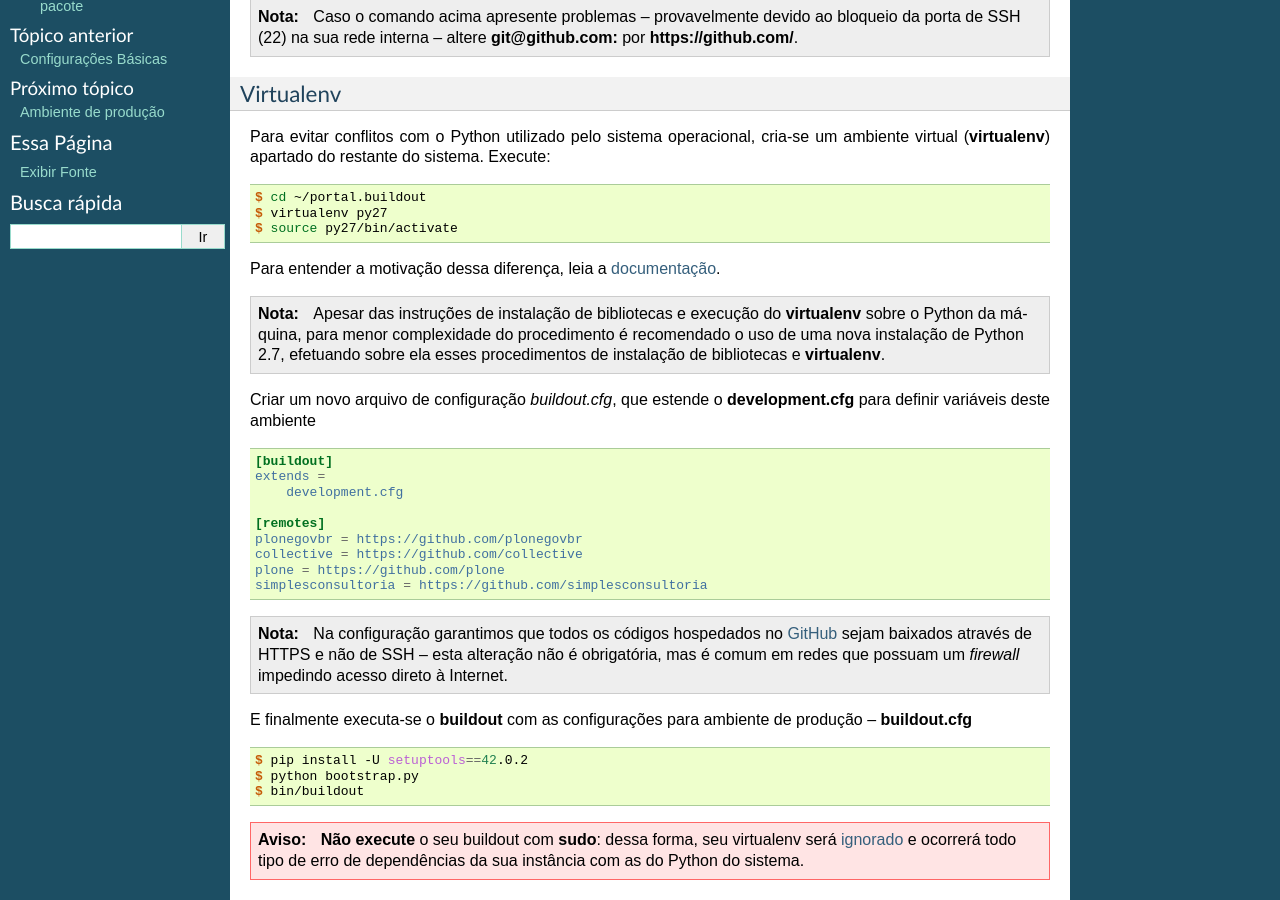
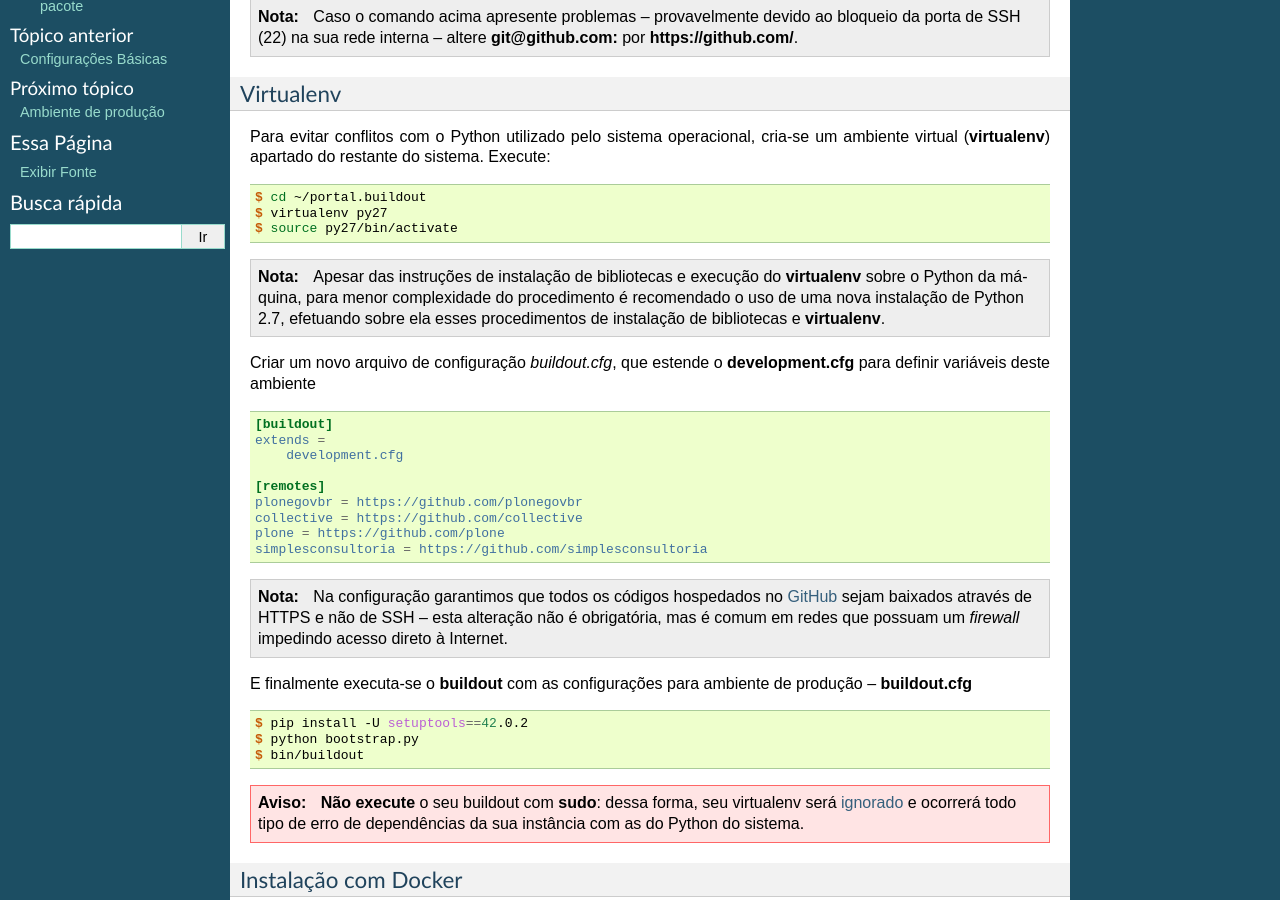
Before and after one commit to plonegovbr/portal.buildout, a Sphinx documentation site: the page built from docs/desenvolvimento.rst, in a window 1280 px wide and 900 px high, scrolled down 300 px. Built offline with Sphinx 7.4.7, drawn with Linux system fonts in a browser that asks for light colours.

Commit message:
Remove documentação desatualizada.

```diff
--- a/docs/desenvolvimento.rst
+++ b/docs/desenvolvimento.rst
@@ -31,9 +31,6 @@ Execute:
     $ cd ~/portal.buildout
     $ virtualenv py27
     $ source py27/bin/activate
-
-Para entender a motivação dessa diferença,
-leia a `documentação <https://github.com/plonegovbr/portal.buildout/issues/41>`_.
 
 .. note::
     Apesar das instruções de instalação de bibliotecas e execução do :command:`virtualenv` sobre o Python da máquina,
--- a/docs/producao.rst
+++ b/docs/producao.rst
@@ -68,9 +68,6 @@ Execute:
     $ cd ~/portal.buildout
     $ virtualenv py27
     $ source py27/bin/activate
-
-Para entender a motivação dessa diferença,
-leia a `documentação <https://github.com/plonegovbr/portal.buildout/issues/41>`_.
 
 .. note::
     Apesar das instruções de instalação de bibliotecas e execução do :command:`virtualenv` sobre o Python da máquina,
```
